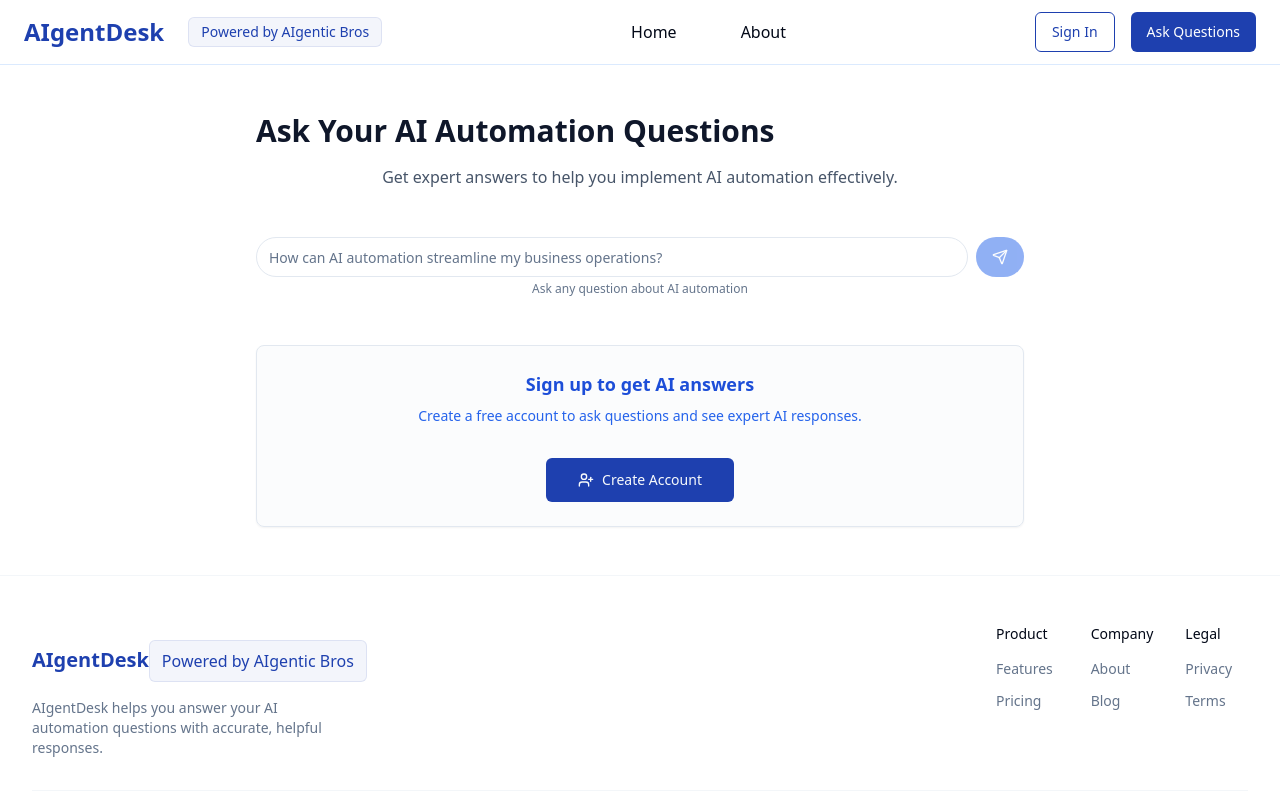
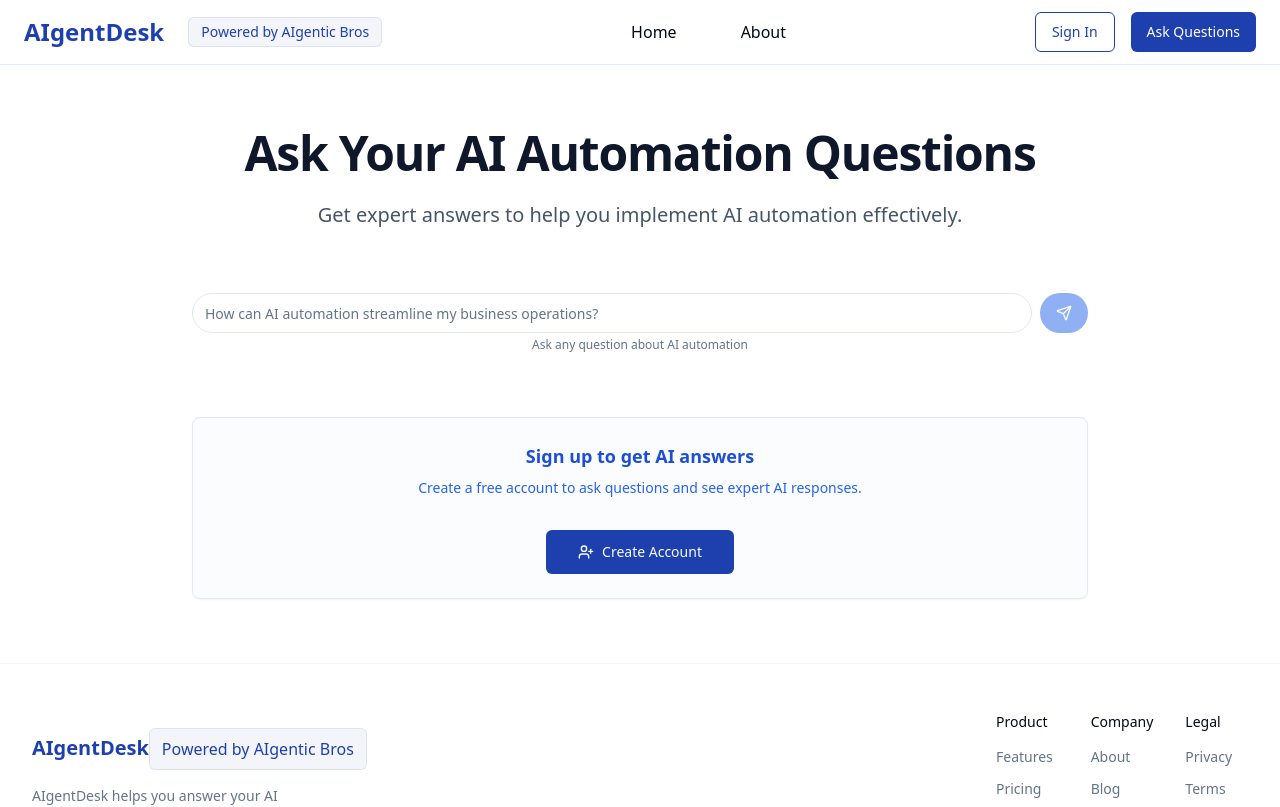
Before and after one commit to muskii1z/aigentdesk-copy, a React (Vite) app: page /ask in a window 1280 px wide. Shown: the top 807 px of the page. Built offline with nearby package versions, Linux system fonts and the light colour scheme.

Commit message:
feat: Improve AskPage UI
- Centered the main heading.
- Applied a cleaner, more modern design.
- Increased font sizes for better readability.

```diff
--- a/src/pages/AskPage.tsx
+++ b/src/pages/AskPage.tsx
@@ -17,33 +17,34 @@ const AskPage = () => {
   };
 
   return (
-    <div className="container max-w-screen-xl py-12">
-      <div className="max-w-3xl mx-auto">
-        <div className="flex justify-between items-center mb-4">
-          <h1 className="text-2xl md:text-3xl font-bold text-slate-900 dark:text-white">
-            Ask Your AI Automation Questions
-          </h1>
-
-          {user && (
+    <div className="container max-w-screen-xl py-16">
+      <div className="max-w-4xl mx-auto">
+        {user && (
+          <div className="flex justify-end mb-8">
             <Button
               variant="outline"
               size="sm"
               onClick={handleLogout}
-              className="flex items-center gap-1"
+              className="flex items-center gap-2"
             >
               <LogOut className="h-4 w-4" />
               Logout
             </Button>
-          )}
+          </div>
+        )}
+
+        <div className="text-center mb-16 space-y-6">
+          <h1 className="text-4xl md:text-5xl font-bold text-slate-900 dark:text-white tracking-tight">
+            Ask Your AI Automation Questions
+          </h1>
+
+          <p className="text-lg md:text-xl text-slate-600 dark:text-slate-300 max-w-2xl mx-auto">
+            Get expert answers to help you implement AI automation effectively.
+          </p>
         </div>
 
-        <p className="text-slate-600 dark:text-slate-300 mb-12 text-center">
-          Get expert answers to help you implement AI automation effectively.
-        </p>
-
-        <QuestionForm />
-
-        <div className="mt-12">
+        <div className="space-y-16">
+          <QuestionForm />
           <QuestionAnswer />
         </div>
       </div>
```
